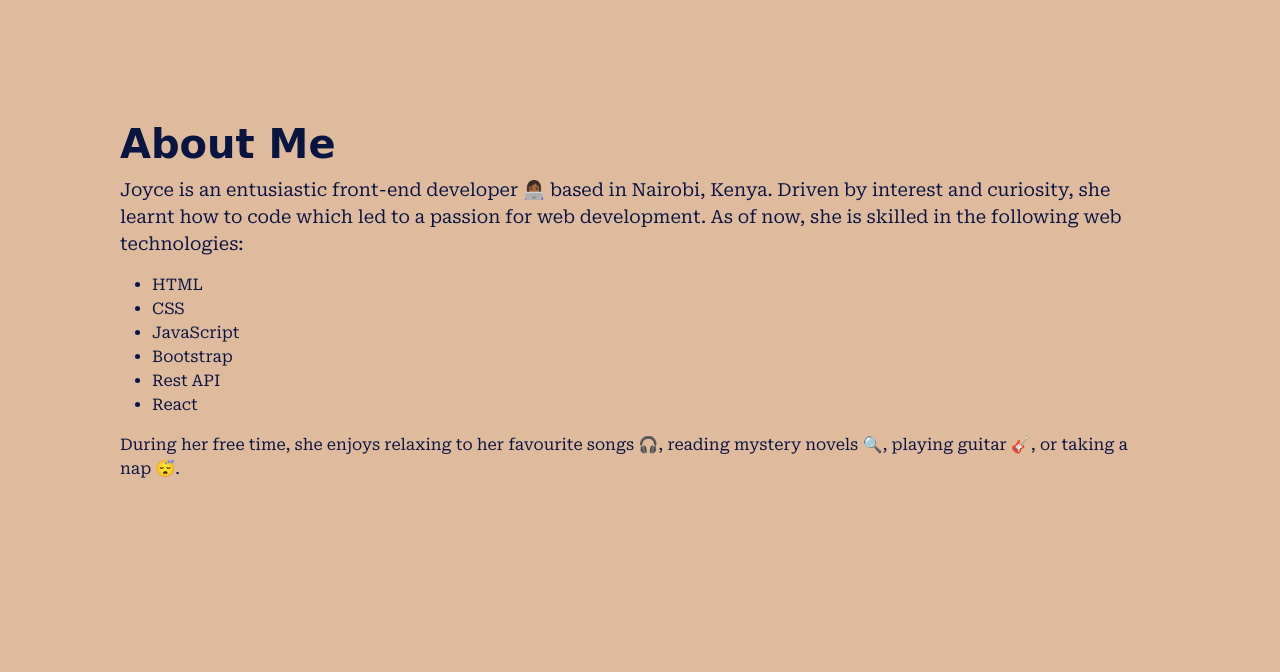
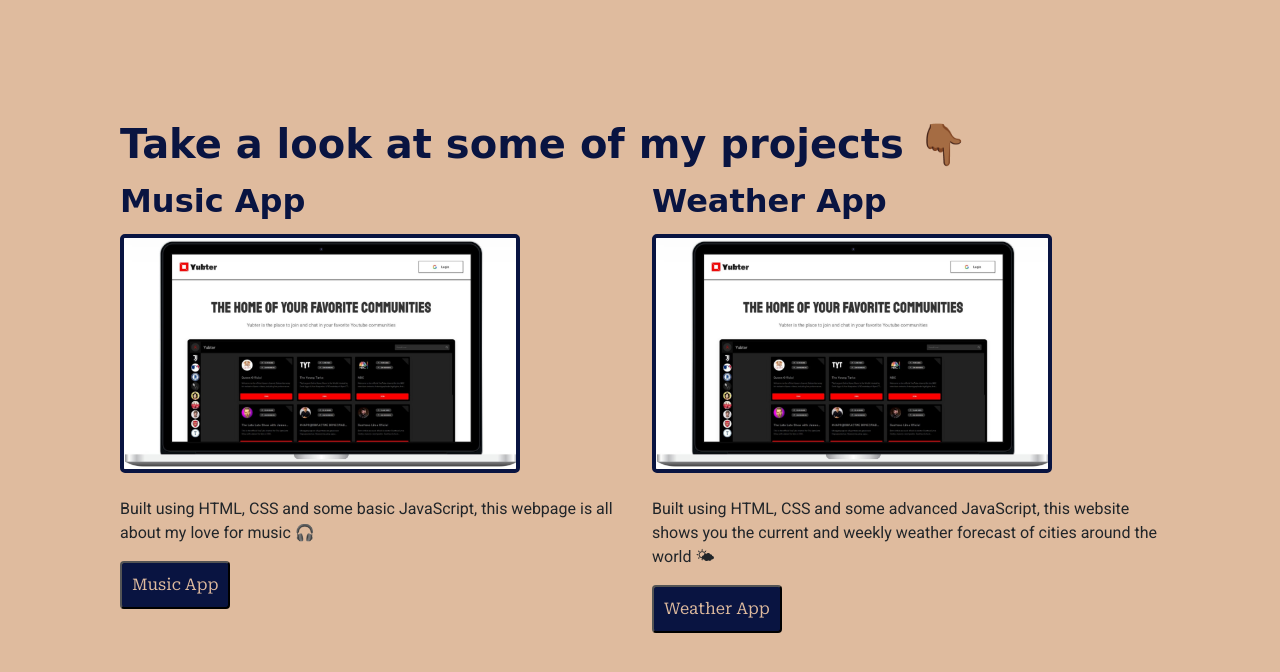
Before and after one commit to JoyceKyalo/portfolio-project, a plain HTML site: page work.html in a window 1280 px wide. Drawn offline with nearby package versions, Linux system fonts and the light colour scheme; a web font is replaced by a local one.

Commit message:
Added projects/work page

```diff
--- a/src/style.css
+++ b/src/style.css
@@ -61,14 +61,20 @@ button {
   font-family: "Roboto", sans-serif;
 }
 
-.about-me {
+.content-container {
   background: var(--secondary-color);
   padding: 120px 120px 80px 120px;
 }
 
-.about-me-content {
+.content {
   font-size: 18px;
 }
+
+.project-image {
+  width: 400px;
+  margin: 0;
+}
+
 @media (max-width: 576px) {
   h1 {
     font-size: 34px;
--- a/about.html
+++ b/work.html
@@ -30,22 +30,38 @@
       crossorigin="anonymous"
     ></script>
   </head>
-  <body class="about-me">
-    <h1>About Me</h1>
-    <p class="about-me-content">
-      Joyce is an entusiastic front-end developer 👩🏾‍💻 based in Nairobi, Kenya.
-      Driven by interest and curiosity, she learnt how to code which led to a
-      passion for web development. As of now, she is skilled in the following web technologies:
-      <ul>
-        <li>HTML</li>
-        <li>CSS</li>
-        <li>JavaScript</li>
-        <li>Bootstrap</li>
-        <li>Rest API</li>
-        <li>React</li>
-      </ul> During her free time, she enjoys relaxing to
-      her favourite songs 🎧, reading mystery novels 🔍, playing guitar 🎸, or
-      taking a nap 😴.
-    </p>
+  <body class="content-container">
+    <h1>Take a look at some of my projects 👇🏾</h1>
+    <div class="container p-0">
+      <div class="row">
+        <div class="col-sm-6">
+          <h2 class="project-titles">Music App</h2>
+          <img
+            src="/images/projecttemporary.png"
+            alt=""
+            class="img-fluid project-image mb-4"
+          />
+          <p class="project-description text-dark">
+            Built using HTML, CSS and some basic JavaScript, this webpage is all
+            about my love for music 🎧
+          </p>
+          <button>Music App</button>
+        </div>
+        <div class="col-sm-6">
+          <h2 class="project-titles">Weather App</h2>
+          <img
+            src="/images/projecttemporary.png"
+            alt=""
+            class="img-fluid project-image mb-4"
+          />
+          <p class="project-description text-dark">
+            Built using HTML, CSS and some advanced JavaScript, this website
+            shows you the current and weekly weather forecast of cities around
+            the world 🌤
+          </p>
+          <button>Weather App</button>
+        </div>
+      </div>
+    </div>
   </body>
 </html>
```
Also changed, not shown: images/projecttemporary.png (added).
